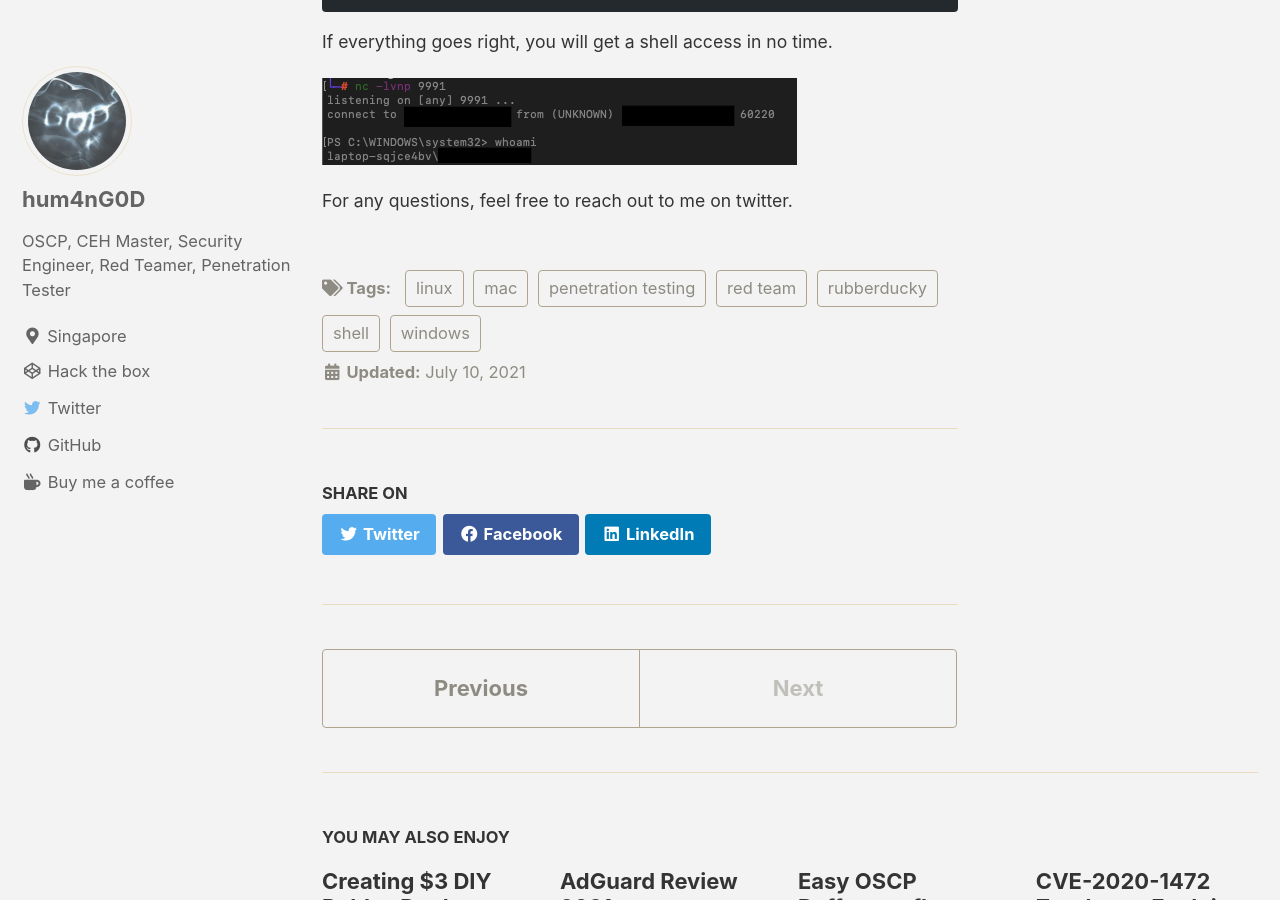
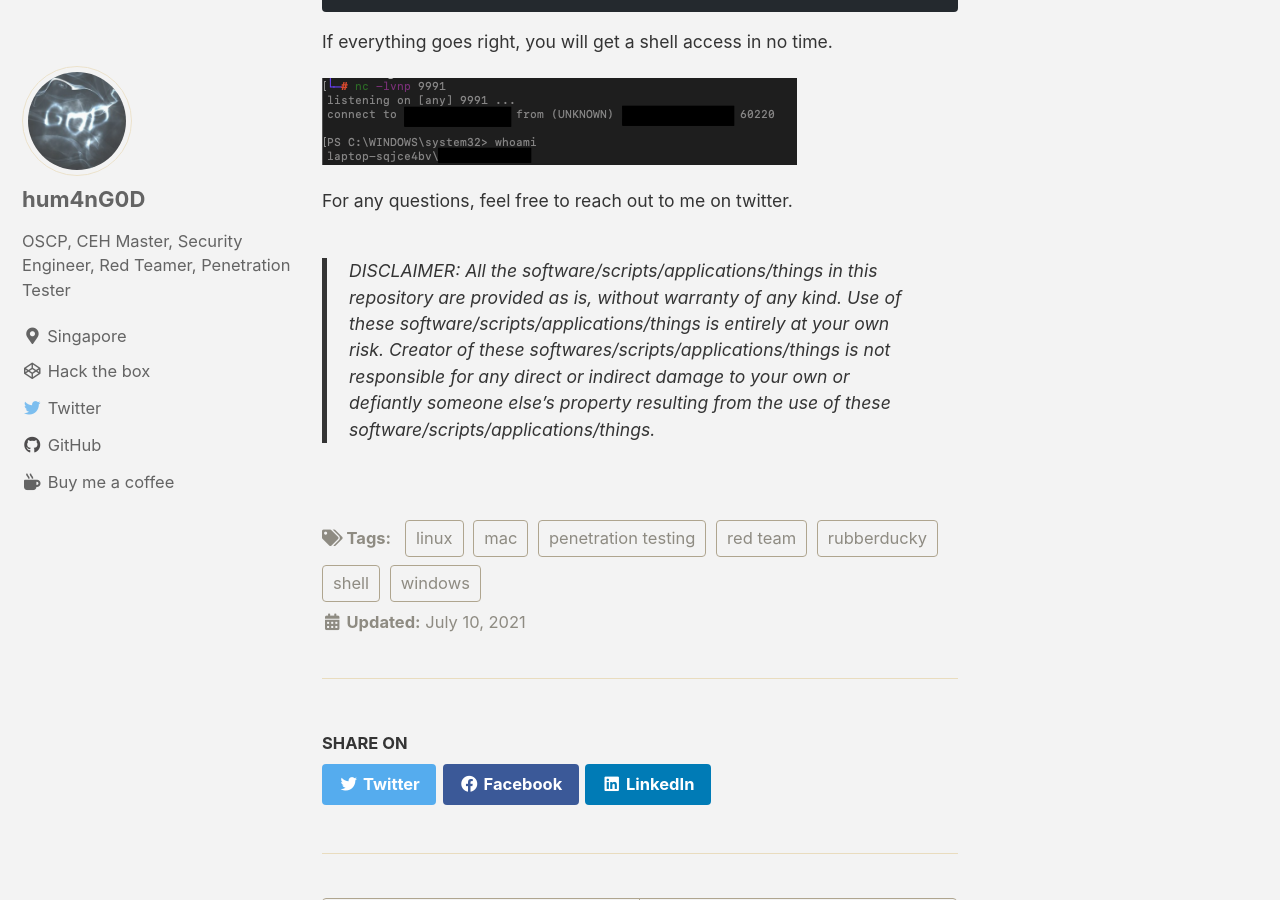
Before and after one commit to hum4nG0D/hum4nG0D.github.io, a Jekyll site: the page built from _posts/2021-07-10-Instant-Shell-RubberDucky.md, in a window 1280 px wide and 900 px high, scrolled down 3889 px. Built offline with Jekyll 4.4.1, drawn with Linux system fonts in a browser that asks for light colours; cached includes are drawn as plain includes.

Commit message:
Update 2021-07-10-Instant-Shell-RubberDucky.md

```diff
--- a/_posts/2021-07-10-Instant-Shell-RubberDucky.md
+++ b/_posts/2021-07-10-Instant-Shell-RubberDucky.md
@@ -88,3 +88,5 @@ If everything goes right, you will get a shell access in no time.
 ![DIY RubberDucky](/assets/images/instantshell/shell05.png)
 
 For any questions, feel free to reach out to me on twitter.
+
+> DISCLAIMER: All the software/scripts/applications/things in this repository are provided as is, without warranty of any kind. Use of these software/scripts/applications/things is entirely at your own risk. Creator of these softwares/scripts/applications/things is not responsible for any direct or indirect damage to your own or defiantly someone else's property resulting from the use of these software/scripts/applications/things.
```
